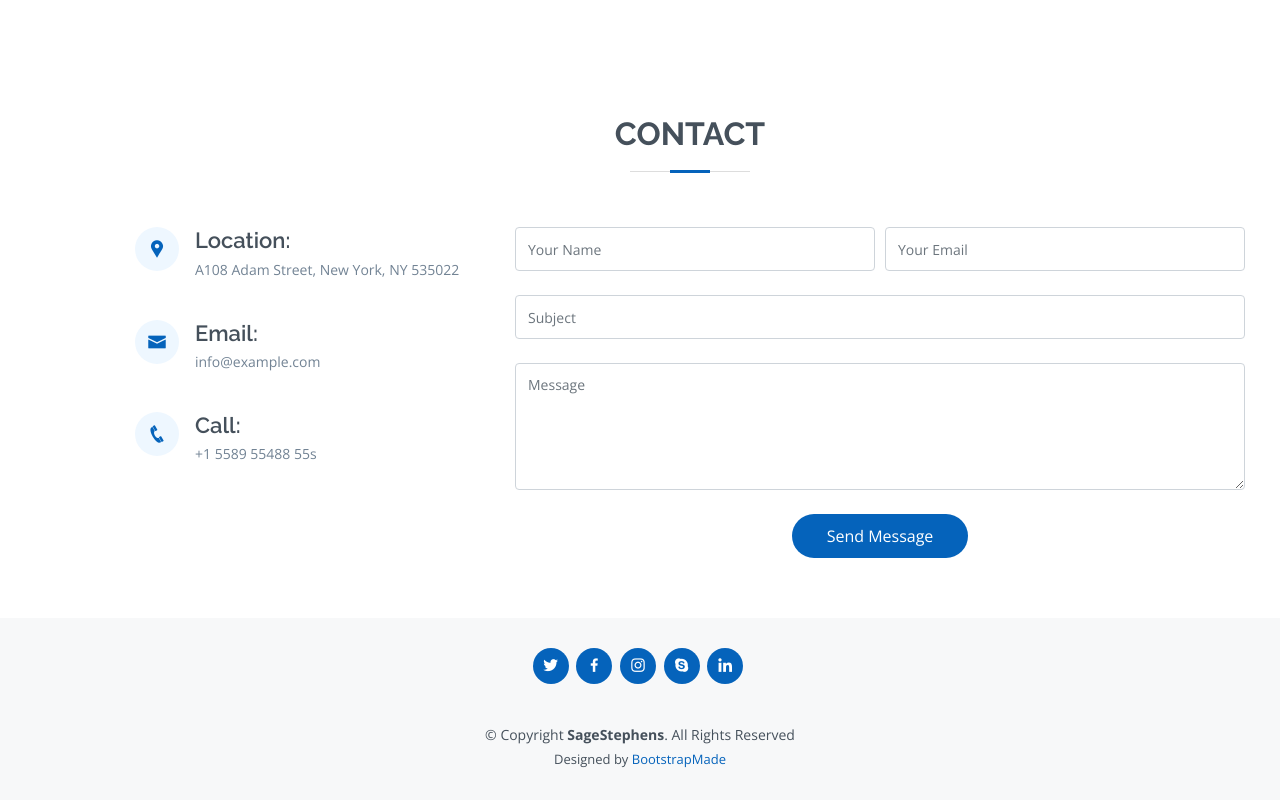
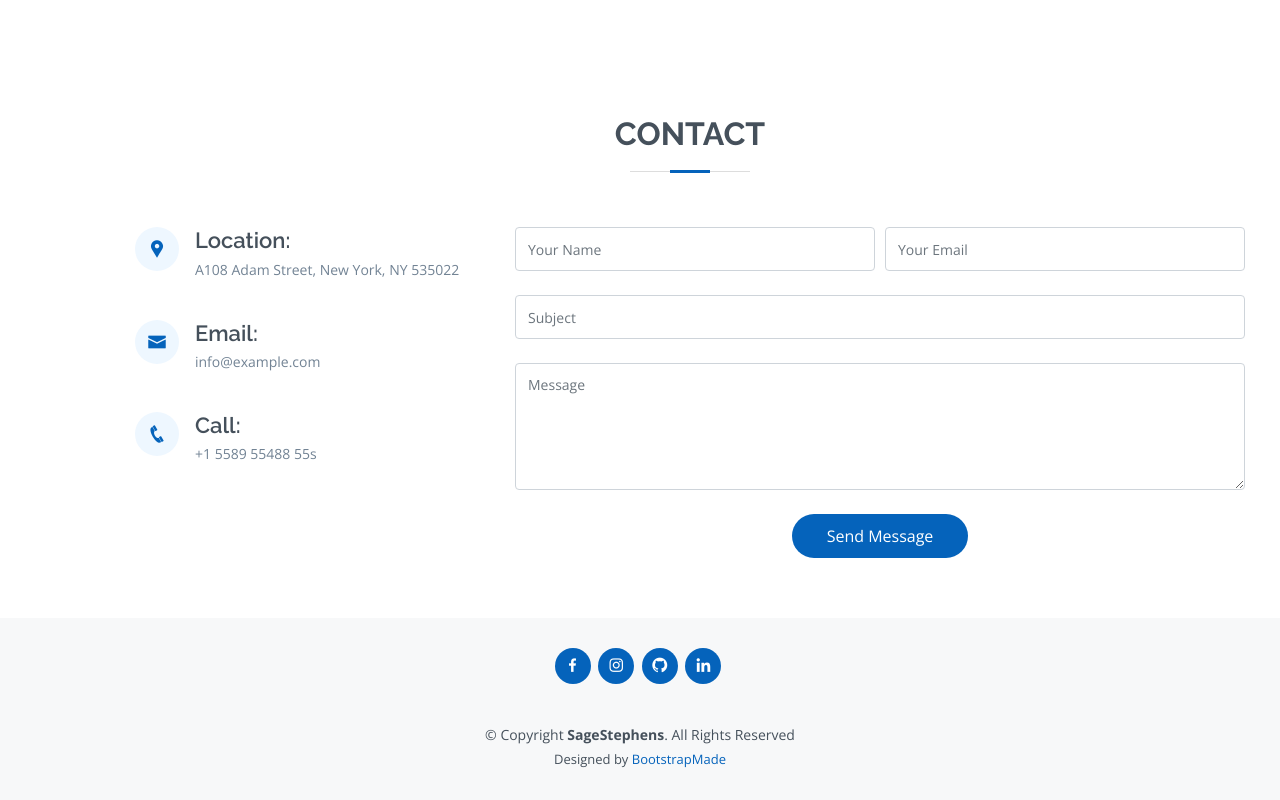
Before and after one commit to sagestephens/Sageartstudio, a plain HTML site: page index.html in a window 1280 px wide. Shown: the part 6169-6969 px from the top of the page. Drawn offline with nearby package versions, Linux system fonts and the light colour scheme.

Commit message:
second commit

```diff
--- a/index.html
+++ b/index.html
@@ -662,11 +662,10 @@
   <footer id="footer">
     <div class="container">
       <div class="social-links">
-        <a href="#" class="twitter"><i class="bx bxl-twitter"></i></a>
-        <a href="#" class="facebook"><i class="bx bxl-facebook"></i></a>
-        <a href="#" class="instagram"><i class="bx bxl-instagram"></i></a>
-        <a href="#" class="google-plus"><i class="bx bxl-skype"></i></a>
-        <a href="#" class="linkedin"><i class="bx bxl-linkedin"></i></a>
+        <a href="https://www.facebook.com/sage.stephens.718" class="facebook"><i class="bx bxl-facebook"></i></a>
+        <a href="https://www.instagram.com/stephenssage/" class="instagram"><i class="bx bxl-instagram"></i></a>
+        <a href="https://github.com/sagestephens" class="google-plus"><i class="bx bxl-github"></i></a>
+        <a href="https://www.linkedin.com/in/sage-stephens-86261414b" class="linkedin"><i class="bx bxl-linkedin"></i></a>
       </div>
       <div class="copyright">
         &copy; Copyright <strong><span>SageStephens</span></strong>. All Rights Reserved
```
Also changed, not shown: portfolio-details.html (+0 -1 lines), Readme.txt (deleted).
